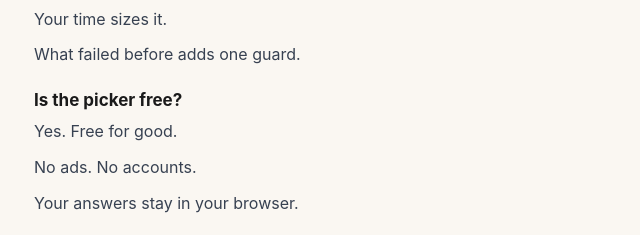
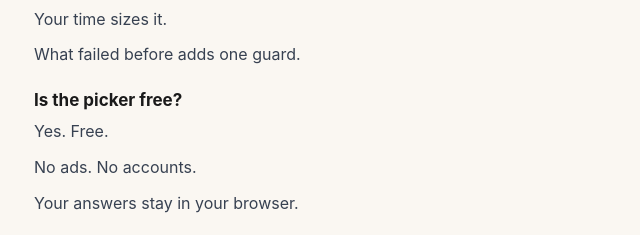
Before and after one commit to wdlcmu/pick-my-resolution, a plain HTML site: page new-years-resolution-picker.html in a window 1280 px wide. Shown: the part 2670-2905 px from the top of the page, 314-954 px from the left. Drawn offline with Linux system fonts and the light colour scheme.

Commit message:
Claims audit Nov 26: picker body free-for-good line (split-paragraph form)

```diff
--- a/new-years-resolution-picker.html
+++ b/new-years-resolution-picker.html
@@ -319,7 +319,7 @@ localStorage.setItem("fleet_ft2",JSON.stringify(ft));
       <p>Your time sizes it.</p>
       <p>What failed before adds one guard.</p>
       <h3>Is the picker free?</h3>
-      <p>Yes. Free for good.</p>
+      <p>Yes. Free.</p>
       <p>No ads. No accounts.</p>
       <p>Your answers stay in your browser.</p>
     </div>
```
